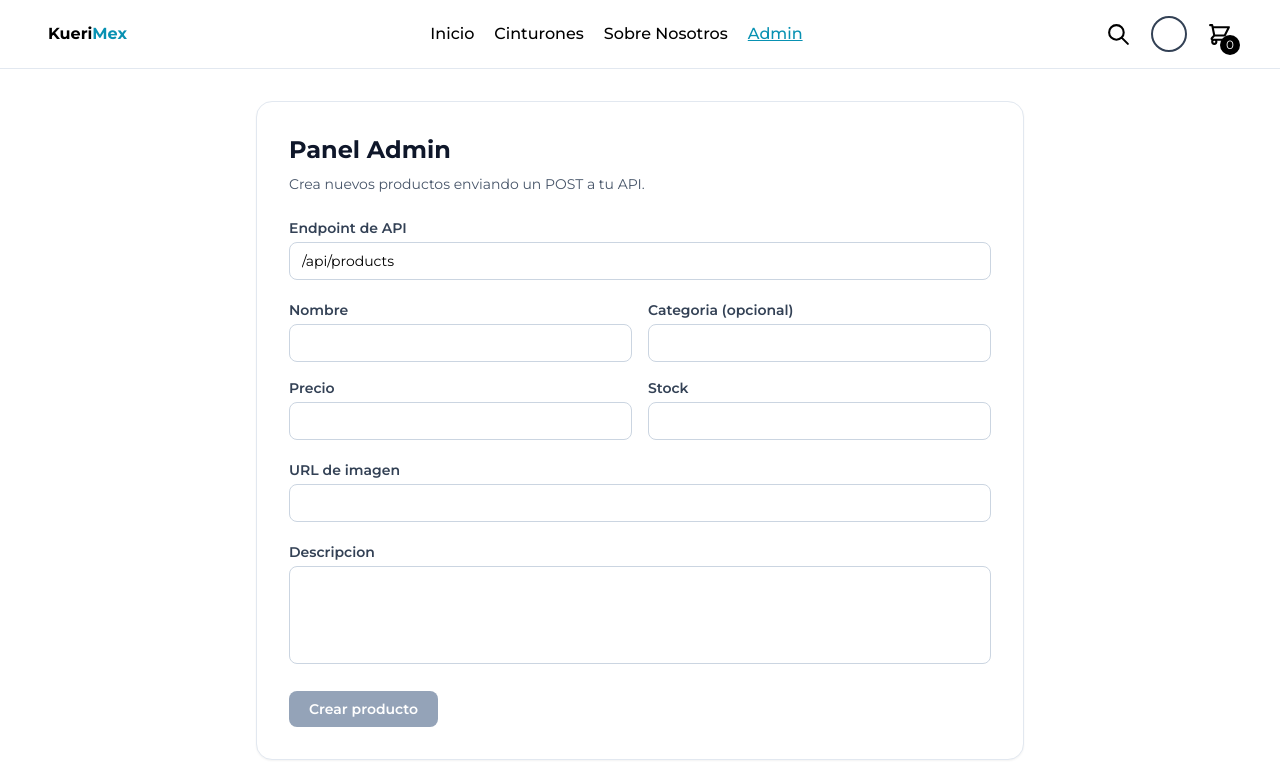
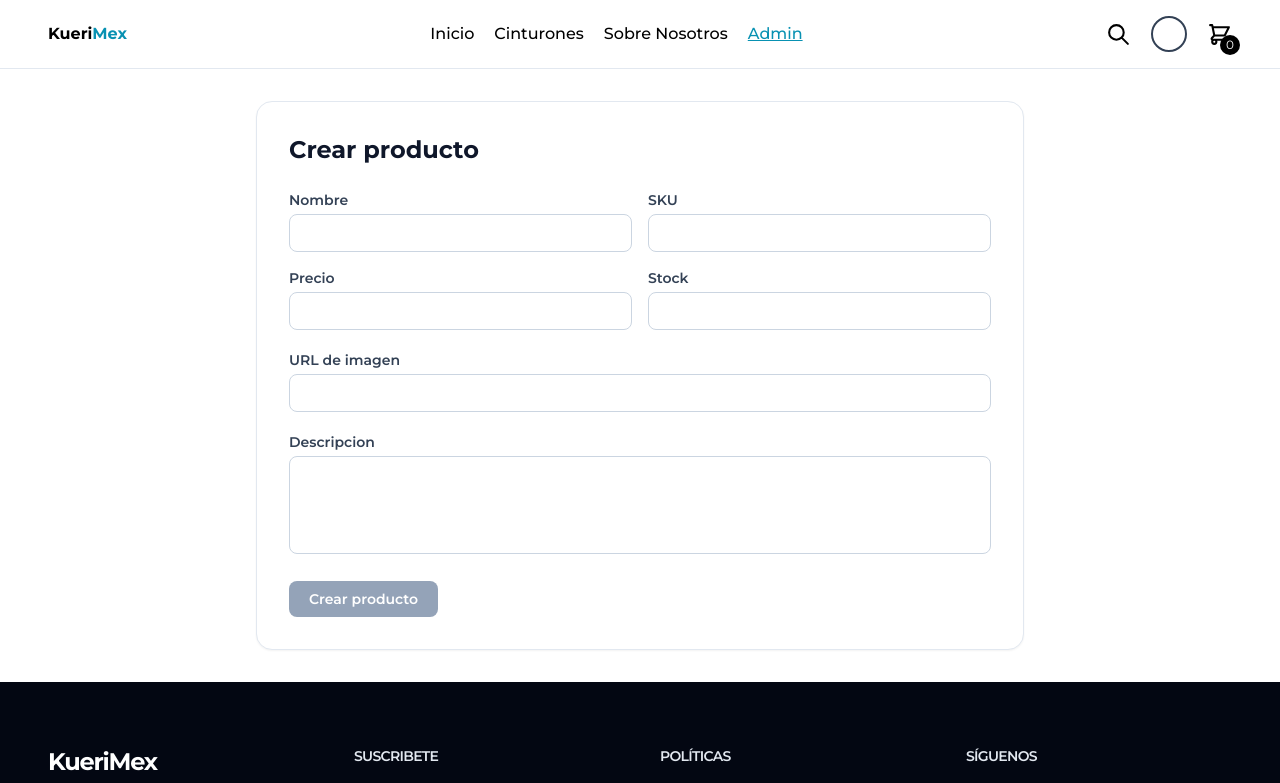
Before and after one commit to Touch89/Repo-Kueri-Web, a React (Vite) app in the folder Kueri.Web/: page /admin in a window 1280 px wide. Shown: the top 783 px of the page. Built offline with nearby package versions, Linux system fonts and the light colour scheme.

Commit message:
Update AdminPage.tsx

```diff
--- a/Kueri.Web/src/pages/AdminPage.tsx
+++ b/Kueri.Web/src/pages/AdminPage.tsx
@@ -7,7 +7,7 @@ type ProductFormState = {
   price: string;
   stock: string;
   imageUrl: string;
-  category: string;
+  sku: string;
 };
 
 type SubmitStatus = {
@@ -21,12 +21,12 @@ const INITIAL_FORM: ProductFormState = {
   price: '',
   stock: '',
   imageUrl: '',
-  category: ''
+  sku: ''
 };
 
 export const AdminPage = () => {
   const [form, setForm] = useState<ProductFormState>(INITIAL_FORM);
-  const [endpoint, setEndpoint] = useState('/api/products');
+  const endpoint = '127.0.0.1:8000';
   const [isSubmitting, setIsSubmitting] = useState(false);
   const [status, setStatus] = useState<SubmitStatus>({ kind: 'idle', message: '' });
 
@@ -50,15 +50,15 @@ export const AdminPage = () => {
     event.preventDefault();
 
     const payload = {
-      name: form.name.trim(),
-      description: form.description.trim(),
-      price: Number(form.price),
+      nombre: form.name.trim(),
+      descripcion: form.description.trim(),
+      imagen_url: form.imageUrl.trim(),
+      precio: Number(form.price),
+      sku: form.sku.trim(),
       stock: Number(form.stock),
-      imageUrl: form.imageUrl.trim(),
-      category: form.category.trim() || null
     };
 
-    if (Number.isNaN(payload.price) || Number.isNaN(payload.stock)) {
+    if (Number.isNaN(payload.precio) || Number.isNaN(payload.stock)) {
       setStatus({ kind: 'error', message: 'Precio y stock deben ser valores numericos.' });
       return;
     }
@@ -67,7 +67,7 @@ export const AdminPage = () => {
     setIsSubmitting(true);
 
     try {
-      const response = await fetch(endpoint.trim(), {
+      const response = await fetch('http://127.0.0.1:8000/productos', {
         method: 'POST',
         headers: {
           'Content-Type': 'application/json'
@@ -93,27 +93,12 @@ export const AdminPage = () => {
   return (
     <section className="mx-auto w-full max-w-3xl rounded-2xl border border-slate-200 bg-white p-6 shadow-sm md:p-8">
       <header className="mb-6 space-y-2">
-        <h1 className="text-2xl font-bold text-slate-900">Panel Admin</h1>
+        <h1 className="text-2xl font-bold text-slate-900">Crear producto</h1>
         <p className="text-sm text-slate-600">
-          Crea nuevos productos enviando un POST a tu API.
         </p>
       </header>
 
       <form onSubmit={handleSubmit} className="space-y-5">
-        <div>
-          <label htmlFor="endpoint" className="mb-1 block text-sm font-semibold text-slate-700">
-            Endpoint de API
-          </label>
-          <input
-            id="endpoint"
-            name="endpoint"
-            type="text"
-            value={endpoint}
-            onChange={(event) => setEndpoint(event.target.value)}
-            placeholder="/api/products"
-            className="w-full rounded-lg border border-slate-300 px-3 py-2 text-sm outline-none transition focus:border-cyan-600"
-          />
-        </div>
 
         <div className="grid grid-cols-1 gap-4 md:grid-cols-2">
           <div>
@@ -132,14 +117,14 @@ export const AdminPage = () => {
           </div>
 
           <div>
-            <label htmlFor="category" className="mb-1 block text-sm font-semibold text-slate-700">
-              Categoria (opcional)
+            <label htmlFor="sku" className="mb-1 block text-sm font-semibold text-slate-700">
+              SKU
             </label>
             <input
-              id="category"
-              name="category"
+              id="sku"
+              name="sku"
               type="text"
-              value={form.category}
+              value={form.sku}
               onChange={handleChange}
               className="w-full rounded-lg border border-slate-300 px-3 py-2 text-sm outline-none transition focus:border-cyan-600"
             />
```
